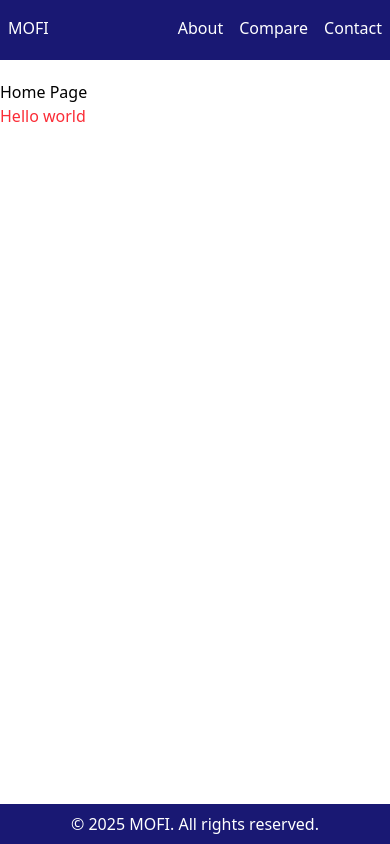
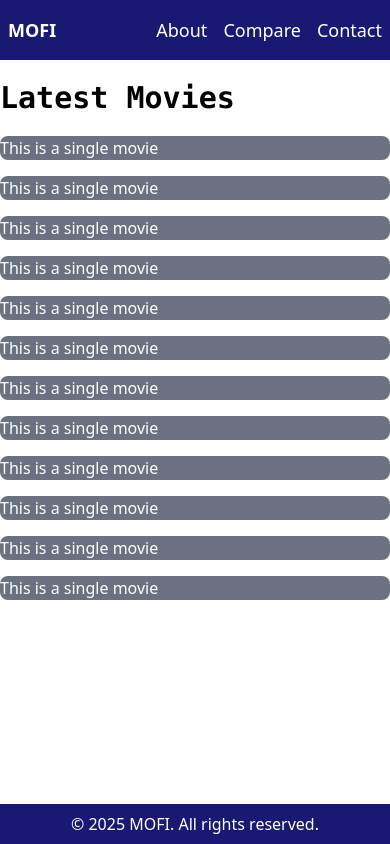
Before and after one commit to Abdul17rahman/mofi, a React (Vite) app: page / in a window 390 px wide. Built offline with nearby package versions, Linux system fonts and the light colour scheme.

Commit message:
update: add responsive movieList and movies

```diff
--- a/src/App.jsx
+++ b/src/App.jsx
@@ -2,6 +2,7 @@ import { Routes, Route } from "react-router-dom";
 import Compare from "./screens/Compare";
 import Home from "./screens/Home";
 import Layout from "./screens/Layout";
+import Notfound from "./screens/Notfound";
 
 function App() {
   return (
@@ -10,6 +11,7 @@ function App() {
         <Route element={<Layout />}>
           <Route path="" element={<Home />} />
           <Route path="compare" element={<Compare />} />
+          <Route path="*" element={<Notfound />} />
         </Route>
       </Routes>
     </div>
--- /dev/null
+++ b/src/components/Movie.jsx
@@ -0,0 +1,9 @@
+import React from "react";
+
+export default function Movie() {
+  return (
+    <div className="bg-gray-500 rounded-lg text-white">
+      This is a single movie
+    </div>
+  );
+}
--- /dev/null
+++ b/src/components/MovieList.jsx
@@ -0,0 +1,14 @@
+import React, { useState } from "react";
+import Movie from "./Movie";
+
+export default function MovieList() {
+  const [movies, setMovies] = useState(new Array(12).fill(""));
+  console.log(movies);
+  return (
+    <div className="my-5 grid lg:grid-cols-4 md:grid-cols-2 sm:grid-col-1 gap-4">
+      {movies.map((m, idx) => (
+        <Movie key={idx} />
+      ))}
+    </div>
+  );
+}
--- a/src/components/Navbar.jsx
+++ b/src/components/Navbar.jsx
@@ -3,22 +3,22 @@ import { NavLink } from "react-router-dom";
 
 export default function Navbar() {
   return (
-    <nav className="bg-primary text-white p-2 sticky top-0 h-15 py-4">
+    <nav className="bg-primary text-white p-2 sticky top-0 h-15 py-4 text-lg">
       <div className="container mx-auto flex justify-between">
-        <div>
+        <div className="font-bold">
           <h1>
             <NavLink to="/">MOFI</NavLink>
           </h1>
         </div>
 
         <ul className="flex">
-          <li className="mr-4 hover:border-b-2 hover:text-green-200 transition-all duration-100">
+          <li className="mr-4 hover:border-b-2 hover:text-green-200 transition-all duration-100 hover:font-bold">
             <NavLink to="/">About</NavLink>
           </li>
-          <li className="mr-4 hover:border-b-2 hover:text-green-200 transition-all duration-100">
+          <li className="mr-4 hover:border-b-2 hover:text-green-200 transition-all duration-100 hover:font-bold">
             <NavLink to="/compare">Compare</NavLink>
           </li>
-          <li className="hover:border-b-2 hover:text-green-200 transition-all duration-100">
+          <li className="hover:border-b-2 hover:text-green-200 transition-all duration-100 hover:font-bold">
             <NavLink to="/">Contact</NavLink>
           </li>
         </ul>
--- a/src/screens/Home.jsx
+++ b/src/screens/Home.jsx
@@ -1,10 +1,11 @@
 import React from "react";
+import MovieList from "../components/MovieList";
 
 export default function Home() {
   return (
-    <div className="">
-      Home Page
-      <h1 className="text-red-500">Hello world</h1>
+    <div>
+      <h1 className="font-mono text-3xl font-bold">Latest Movies</h1>
+      <MovieList />
     </div>
   );
 }
--- /dev/null
+++ b/src/screens/Notfound.jsx
@@ -0,0 +1,5 @@
+import React from "react";
+
+export default function Notfound() {
+  return <div>Notfound</div>;
+}
```
